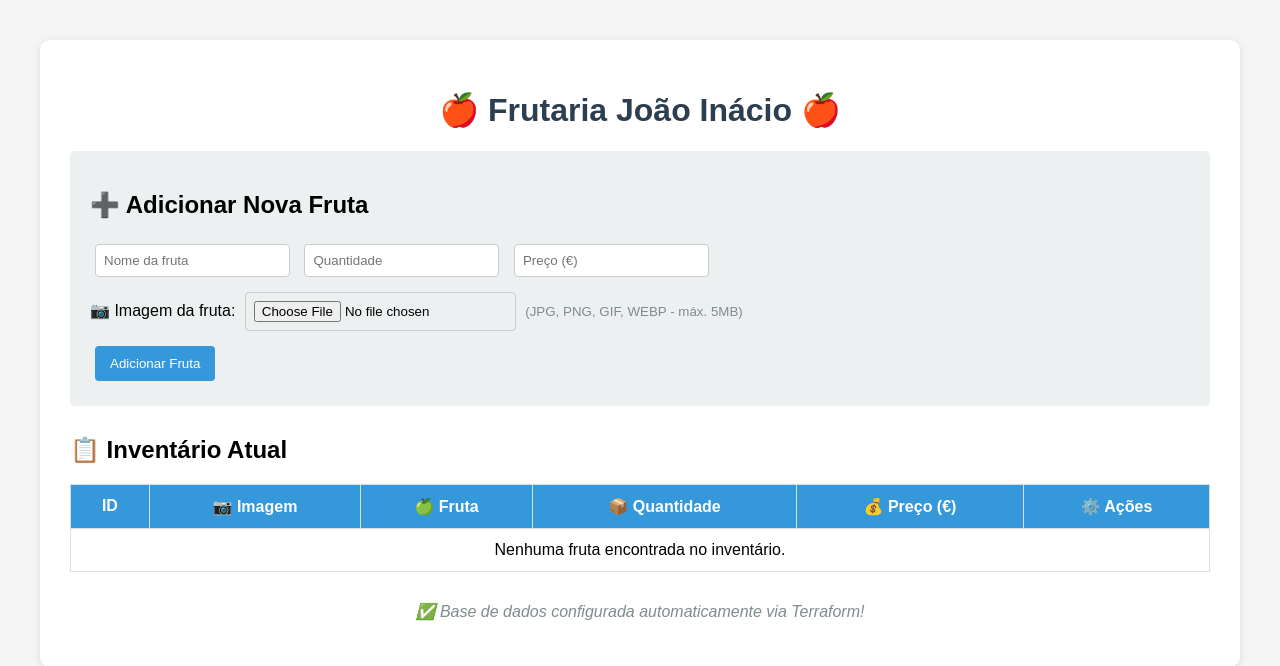
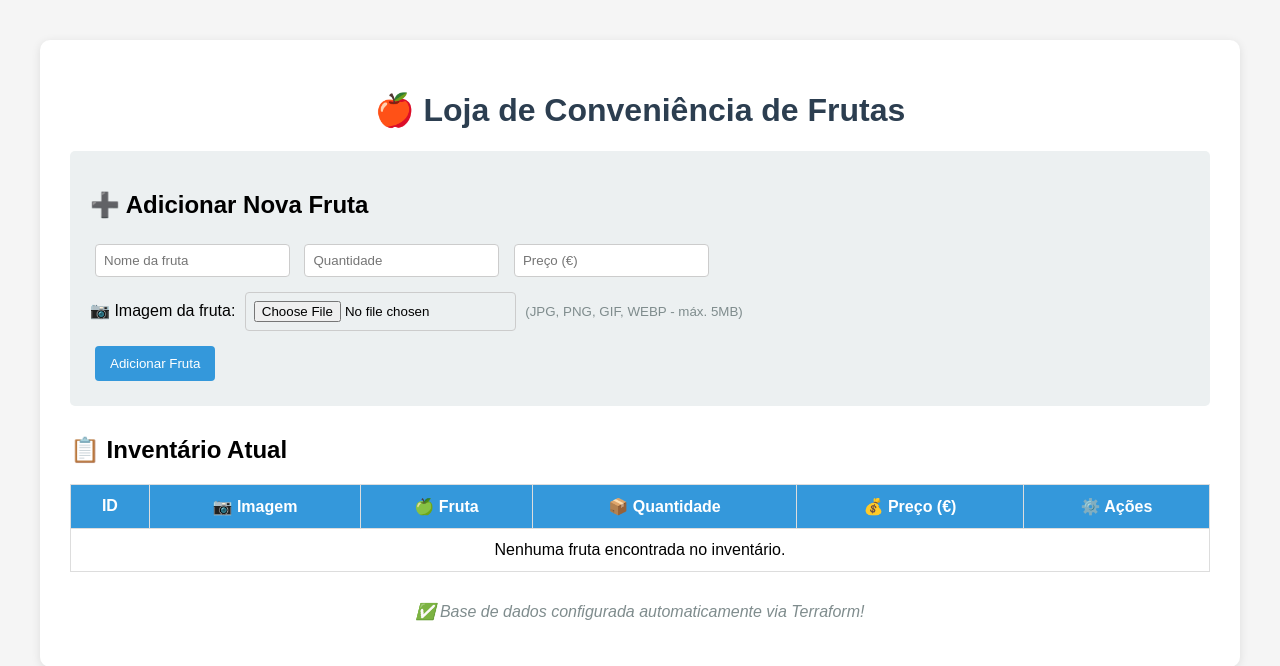
Before and after one commit to rpspereira/labfinal, a PHP site: page / in a window 1280 px wide. Shown: the top 666 px of the page. Run offline with PHP 8.4, Linux system fonts and the light colour scheme; data that the repository does not hold is empty.

Commit message:
Update index.php

```diff
--- a/index.php
+++ b/index.php
@@ -147,7 +147,7 @@ $result = $conn->query("SELECT * FROM frutas ORDER BY nome ASC");
 </head>
 <body>
     <div class="container">
-        <h1>🍎 Frutaria João Inácio 🍎 </h1>
+        <h1>🍎 Loja de Conveniência de Frutas</h1>
 
         <div class="add-form">
             <h2>➕ Adicionar Nova Fruta</h2>
```
